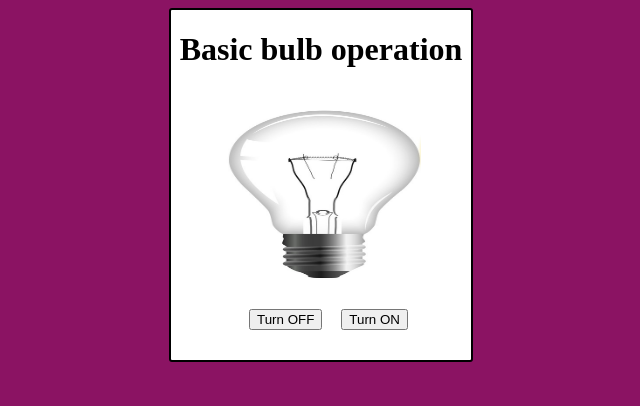
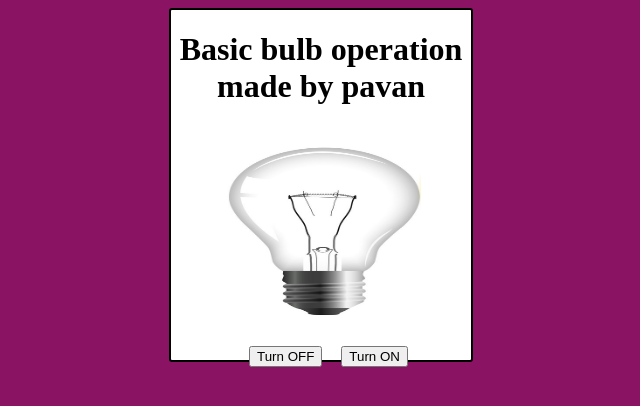
Before and after one commit to pavan9649/Bulb_operation, a plain HTML site: page index.html in a window 1280 px wide. Shown: the whole page, without its empty margins (319-959 px from the left). Drawn offline with Linux system fonts and the light colour scheme.

Commit message:
Update index.html

```diff
--- a/index.html
+++ b/index.html
@@ -41,7 +41,7 @@
 </head>
 <body>
     <div class="container">
-        <h1>Basic bulb operation</h1>
+        <h1>Basic bulb operation made by pavan </h1>
         <img id="image" src="./off bulb.jpg" alt="">
         <Button id="first" onclick="document.getElementById('image').src='./off bulb.jpg' " > Turn OFF</Button>
         <Button id="second"   onclick="document.getElementById('image').src='./on bulb.jpg' "> Turn ON</Button>
```
